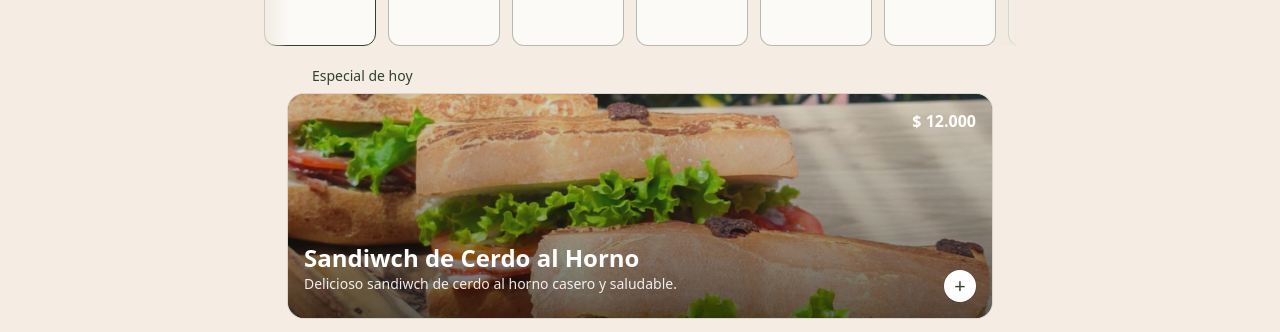
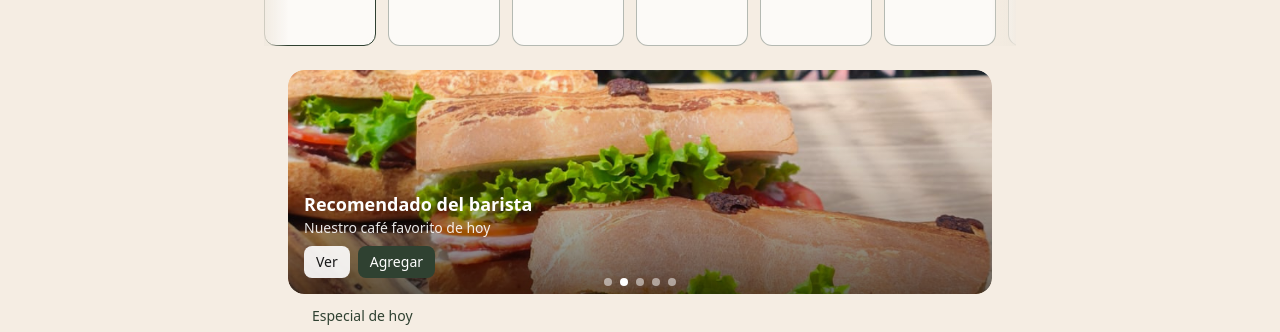
Before and after one commit to codesebastianvega/alto-andino-qrmenu, a React (Vite) app: page / in a window 1280 px wide. Shown: the part 292-624 px from the top of the page. Built offline with nearby package versions, Linux system fonts and the light colour scheme; no server answers.

Commit message:
feat: add promo banner components

```diff
--- a/src/components/ProductLists.jsx
+++ b/src/components/ProductLists.jsx
@@ -10,11 +10,66 @@ import BowlsSection from "./BowlsSection";
 import ColdDrinksSection from "./ColdDrinksSection";
 import CategoryBar from "./CategoryBar";
 import FeaturedToday from "./FeaturedToday";
+import PromoBannerCarousel from "./PromoBannerCarousel";
 
 export default function ProductLists({ setOpenGuide }) {
+  const N = import.meta.env.VITE_FEATURED_NAME || "Sandiwch de Cerdo al Horno";
+  const D =
+    import.meta.env.VITE_FEATURED_DESC ||
+    "Delicioso sandiwch de cerdo al horno casero y saludable.";
+  const P = Number(import.meta.env.VITE_FEATURED_PRICE || 12000);
+  const IMG = import.meta.env.VITE_FEATURED_IMAGE || "/especial1.png";
+
+  const banners = [
+    {
+      id: "featured",
+      type: "product",
+      title: N,
+      subtitle: D,
+      image: IMG,
+      productId: "featured-of-day",
+      price: P,
+    },
+    {
+      id: "barista",
+      type: "product",
+      title: "Recomendado del barista",
+      subtitle: "Nuestro café favorito de hoy",
+      image: "/especial1.png",
+      productId: "cof-espresso",
+      price: 6000,
+    },
+    {
+      id: "season",
+      type: "product",
+      title: "Temporada",
+      subtitle: "Producto de temporada",
+      image: "/poke1.png",
+      productId: "smoothie:Brisas Tropicales",
+      price: 18000,
+    },
+    {
+      id: "pet-friendly",
+      type: "info",
+      title: "Somos Pet Friendly",
+      subtitle: "Tu mascota es bienvenida",
+      image: "/especial1.png",
+      ctas: { primary: { label: "Ver más" } },
+    },
+    {
+      id: "reviews",
+      type: "info",
+      title: "Reseñas",
+      subtitle: "Lee lo que opinan nuestros clientes",
+      image: "/poke1.png",
+      ctas: { primary: { label: "Ver reseñas" } },
+    },
+  ];
+
   return (
     <>
       <CategoryBar onOpenGuide={() => setOpenGuide?.(true)} />
+      <PromoBannerCarousel banners={banners} />
       <FeaturedToday />
       <Section title="Desayunos">
         <Breakfasts />
--- /dev/null
+++ b/src/components/ProductQuickView.jsx
@@ -0,0 +1,63 @@
+import { useEffect } from "react";
+import { createPortal } from "react-dom";
+import { useCart } from "../context/CartContext";
+import { formatCOP } from "../utils/money";
+
+export default function ProductQuickView({ product, open, onClose }) {
+  const { addItem } = useCart();
+
+  useEffect(() => {
+    if (!open) return;
+    const onKey = (e) => { if (e.key === "Escape") onClose?.(); };
+    window.addEventListener("keydown", onKey);
+    return () => window.removeEventListener("keydown", onKey);
+  }, [open, onClose]);
+
+  if (!open || !product) return null;
+
+  const { productId, title, subtitle, price, image } = product;
+
+  const handleAdd = () => {
+    addItem?.({ productId, name: title, price, image });
+    onClose?.();
+  };
+
+  return createPortal(
+    <div className="fixed inset-0 z-[90] flex items-center justify-center" aria-modal="true" role="dialog">
+      <div className="absolute inset-0 bg-black/40" onClick={onClose} />
+      <div className="relative max-w-sm w-[92%] rounded-2xl bg-white ring-1 ring-neutral-200 shadow-lg">
+        <button
+          onClick={onClose}
+          aria-label="Cerrar"
+          className="absolute top-3 right-3 h-8 w-8 grid place-items-center rounded-full bg-black/5 hover:bg-black/10 focus:outline-none focus:ring-2 focus:ring-[rgba(47,65,49,0.3)]"
+        >
+          ×
+        </button>
+        {image && (
+          <img
+            src={image}
+            alt={title}
+            loading="lazy"
+            decoding="async"
+            className="w-full h-48 object-cover rounded-t-2xl"
+          />
+        )}
+        <div className="p-5">
+          <h2 className="text-lg font-semibold text-neutral-900">{title}</h2>
+          {subtitle && <p className="text-sm text-neutral-600 mt-1">{subtitle}</p>}
+          {typeof price !== "undefined" && (
+            <p className="mt-2 font-semibold text-neutral-900">{formatCOP(price)}</p>
+          )}
+          <button
+            type="button"
+            onClick={handleAdd}
+            className="mt-4 w-full h-10 rounded-xl bg-[#2f4131] text-white hover:bg-[#243326] focus:outline-none focus:ring-2 focus:ring-[rgba(47,65,49,0.3)]"
+          >
+            Agregar
+          </button>
+        </div>
+      </div>
+    </div>,
+    document.body
+  );
+}
--- /dev/null
+++ b/src/components/PromoBannerCarousel.jsx
@@ -0,0 +1,144 @@
+import { useEffect, useRef, useState } from "react";
+import { useCart } from "../context/CartContext";
+import ProductQuickView from "./ProductQuickView";
+import GuideModal from "./GuideModal";
+
+export default function PromoBannerCarousel({ banners = [] }) {
+  const { addItem } = useCart();
+  const [index, setIndex] = useState(0);
+  const [paused, setPaused] = useState(false);
+  const [quickProduct, setQuickProduct] = useState(null);
+  const [showPet, setShowPet] = useState(false);
+  const startX = useRef(0);
+
+  const count = banners.length;
+
+  useEffect(() => {
+    if (paused || count <= 1) return;
+    const id = setInterval(() => setIndex((i) => (i + 1) % count), 6000);
+    return () => clearInterval(id);
+  }, [paused, count]);
+
+  const handleAdd = (b) => {
+    if (!b?.productId) return;
+    addItem?.({ productId: b.productId, name: b.title, price: b.price, image: b.image });
+  };
+  const handleView = (b) => setQuickProduct(b);
+  const handleInfo = (b) => {
+    if (b.id === "pet-friendly") setShowPet(true);
+    else if (b.id === "reviews") {
+      const url = import.meta.env.VITE_GOOGLE_REVIEWS_URL;
+      if (url) window.open(url, "_blank", "noopener,noreferrer");
+    }
+  };
+
+  const onTouchStart = (e) => {
+    setPaused(true);
+    startX.current = e.touches[0].clientX;
+  };
+  const onTouchEnd = (e) => {
+    const diff = e.changedTouches[0].clientX - startX.current;
+    if (Math.abs(diff) > 40) {
+      setIndex((i) => (diff > 0 ? (i - 1 + count) % count : (i + 1) % count));
+    }
+    setPaused(false);
+  };
+
+  return (
+    <div className="mt-4" aria-roledescription="carousel">
+      <div
+        className="relative overflow-hidden rounded-2xl"
+        onMouseEnter={() => setPaused(true)}
+        onMouseLeave={() => setPaused(false)}
+        onTouchStart={onTouchStart}
+        onTouchEnd={onTouchEnd}
+      >
+        <div
+          className="flex transition-transform duration-500"
+          style={{ transform: `translateX(-${index * 100}%)` }}
+        >
+          {banners.map((b) => (
+            <div key={b.id} className="w-full flex-shrink-0 relative h-44 sm:h-56">
+              <img
+                src={b.image}
+                alt=""
+                loading="lazy"
+                decoding="async"
+                className="absolute inset-0 w-full h-full object-cover rounded-2xl"
+              />
+              <div className="absolute inset-0 rounded-2xl bg-gradient-to-t from-black/60 via-black/20 to-transparent" />
+              <div className="absolute inset-0 p-4 flex flex-col justify-end">
+                <h3 className="text-white text-lg font-semibold">{b.title}</h3>
+                {b.subtitle && <p className="text-white/90 text-sm">{b.subtitle}</p>}
+                {b.type === "product" ? (
+                  <div className="mt-2 flex gap-2">
+                    <button
+                      type="button"
+                      onClick={() => handleView(b)}
+                      aria-label={"Ver " + b.title}
+                      className="px-3 h-8 rounded-lg bg-white/90 text-neutral-900 text-sm font-medium hover:bg-white focus:outline-none focus:ring-2 focus:ring-[rgba(47,65,49,0.3)]"
+                    >
+                      Ver
+                    </button>
+                    <button
+                      type="button"
+                      onClick={() => handleAdd(b)}
+                      aria-label={"Agregar " + b.title}
+                      className="px-3 h-8 rounded-lg bg-[#2f4131] text-white text-sm font-medium hover:bg-[#243326] focus:outline-none focus:ring-2 focus:ring-[rgba(47,65,49,0.3)]"
+                    >
+                      Agregar
+                    </button>
+                  </div>
+                ) : (
+                  <div className="mt-2">
+                    <button
+                      type="button"
+                      onClick={() => handleInfo(b)}
+                      aria-label={b.ctas?.primary?.label || "Ver"}
+                      className="px-3 h-8 rounded-lg bg-white/90 text-neutral-900 text-sm font-medium hover:bg-white focus:outline-none focus:ring-2 focus:ring-[rgba(47,65,49,0.3)]"
+                    >
+                      {b.ctas?.primary?.label || "Ver"}
+                    </button>
+                  </div>
+                )}
+              </div>
+            </div>
+          ))}
+        </div>
+        <div className="absolute bottom-2 left-0 right-0 flex justify-center gap-2">
+          {banners.map((_, i) => (
+            <button
+              key={i}
+              onClick={() => setIndex(i)}
+              aria-label={`Ir al banner ${i + 1}`}
+              className={`h-2 w-2 rounded-full ${i === index ? "bg-white" : "bg-white/50"} focus:outline-none focus:ring-2 focus:ring-white`}
+            />
+          ))}
+        </div>
+      </div>
+
+      <ProductQuickView
+        open={!!quickProduct}
+        onClose={() => setQuickProduct(null)}
+        product={
+          quickProduct && {
+            productId: quickProduct.productId,
+            title: quickProduct.title,
+            subtitle: quickProduct.subtitle,
+            price: quickProduct.price,
+            image: quickProduct.image,
+          }
+        }
+      />
+
+      <GuideModal open={showPet} onClose={() => setShowPet(false)}>
+        <div className="p-4 text-center">
+          <h2 className="text-base font-semibold text-[#2f4131] mb-2">Pet Friendly</h2>
+          <p className="text-sm text-neutral-700">
+            Tus mascotas son bienvenidas en Alto Andino.
+          </p>
+        </div>
+      </GuideModal>
+    </div>
+  );
+}
```
